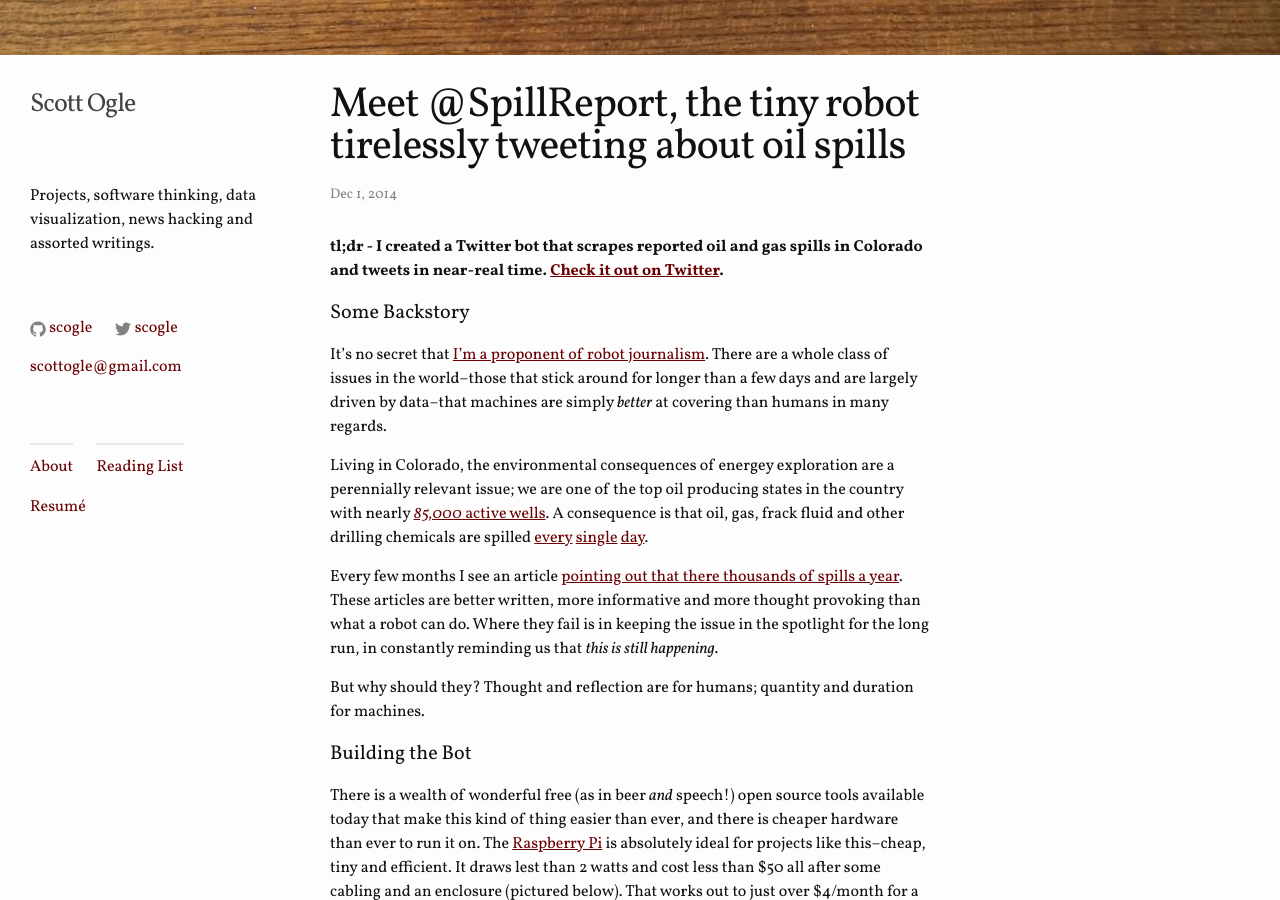
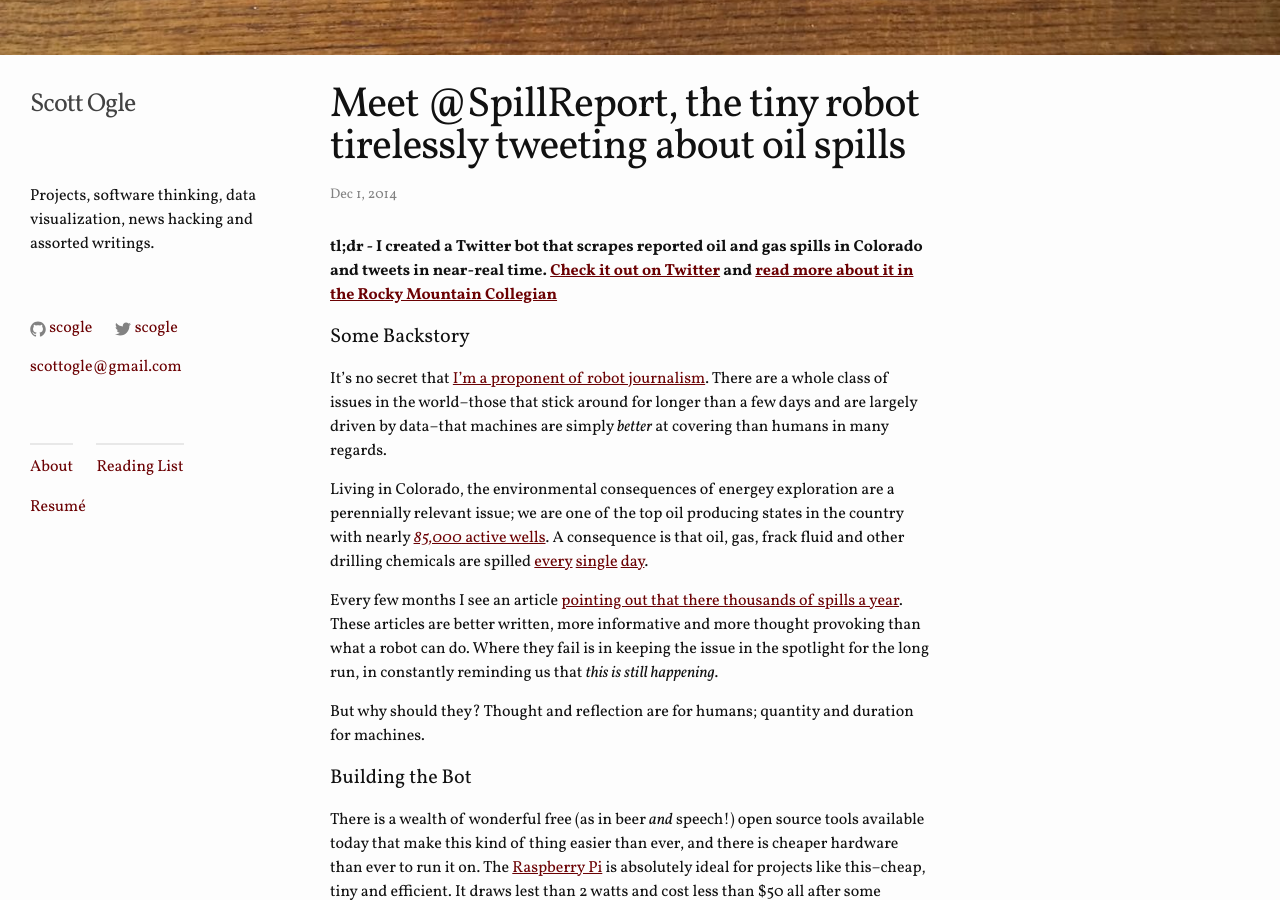
Before and after one commit to scogle/scogle.github.io, a Jekyll site: the page built from _posts/2014-12-01-spill-report.markdown, in a window 1280 px wide and 900 px high, scrolled down 386 px. Built offline with Jekyll 4.4.1, drawn with Linux system fonts in a browser that asks for light colours.

Commit message:
linked collegian article

```diff
--- a/_posts/2014-12-01-spill-report.markdown
+++ b/_posts/2014-12-01-spill-report.markdown
@@ -7,7 +7,7 @@ header_img: /img/pi-big.jpg
 header_img_alt: "Raspberry Pi - a new golden age of computing"
 ---
 
-**tl;dr - I created a Twitter bot that scrapes reported oil and gas spills in Colorado and tweets in near-real time.  [Check it out on Twitter](https://twitter.com/SpillReport).**
+**tl;dr - I created a Twitter bot that scrapes reported oil and gas spills in Colorado and tweets in near-real time.  [Check it out on Twitter](https://twitter.com/SpillReport) and [read more about it in the Rocky Mountain Collegian](http://www.collegian.com/2014/12/colorado-state-student-updates-oil-spill-information-on-twitter/104016/)**
 
 #### Some Backstory
 
```
